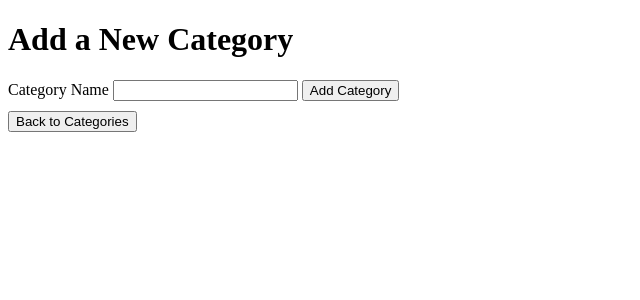
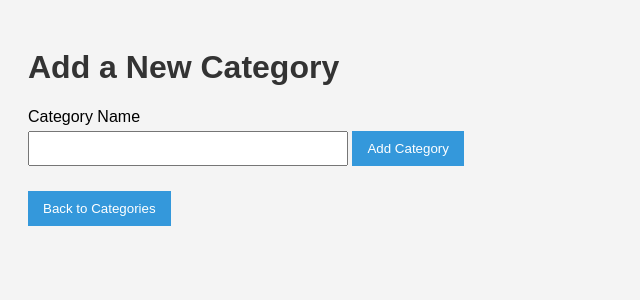
Before and after one commit to Jenson1301/Kuizpedia_4-02, a Flask app: page /add-category in a window 1280 px wide. Shown: the top 300 px of the page, without its empty margins (0-640 px from the left). Run offline with Flask 3, Linux system fonts and the light colour scheme.

Commit message:
added css file

```diff
--- /dev/null
+++ b/backend/static/style.css
@@ -0,0 +1,36 @@
+body {
+    font-family: Arial, sans-serif;
+    background-color: #f4f4f4;
+    padding: 20px;
+}
+
+h1 {
+    color: #333;
+}
+
+form {
+    margin-bottom: 15px;
+}
+
+label {
+    display: block;
+    margin-bottom: 5px;
+}
+
+input[type="text"] {
+    padding: 8px;
+    width: 300px;
+    margin-bottom: 10px;
+}
+
+button {
+    padding: 10px 15px;
+    background-color: #3498db;
+    color: white;
+    border: none;
+    cursor: pointer;
+}
+
+button:hover {
+    background-color: #2980b9;
+}
--- a/backend/templates/add_category.html
+++ b/backend/templates/add_category.html
@@ -1,9 +1,8 @@
-<!DOCTYPE html>
-<html>
-<head>
-    <title>Add New Category</title>
-</head>
-<body>
+{% extends 'base.html' %}
+
+{% block title %}Add New Category{% endblock %}
+
+{% block body %}
     <h1>Add a New Category</h1>
 
     <form action="{{ url_for('kuiz.add_category') }}" method="POST">
@@ -16,5 +15,4 @@
     <form action="{{ url_for('kuiz.show_categories') }}" method="GET" style="margin-top: 10px;">
         <button type="submit">Back to Categories</button>
     </form>
-</body>
-</html>
+{% endblock %}
--- a/backend/templates/base.html
+++ b/backend/templates/base.html
@@ -4,7 +4,7 @@
         <meta charset="UTF-8"/>
         <meta http-equiv="X-UA-Compatible" content="IE=edge"/>
         <meta name="viewport" content="width=device-width, initial-scale=1.0"/>
-        <link rel="stylesheet" href=""/>
+        <link rel="stylesheet" href="{{url_for('static', filename='style.css')}}"/>
         <title>{% block title %}Kuizpedia{% endblock %}</title>
     </head>
     <body>
--- a/backend/templates/categories.html
+++ b/backend/templates/categories.html
@@ -1,7 +1,6 @@
 {% extends 'base.html' %}
 
 {% block title %}Select Category - Kuizpedia{% endblock %}
-
 
 {% block body %}
 <h1>Select a Quiz Category</h1>
--- a/backend/templates/edit_category.html
+++ b/backend/templates/edit_category.html
@@ -1,3 +1,6 @@
+{% extends 'base.html' %}
+
+{% block body %}
 <h3>Questions in this Category</h3>
 <ul>
     {% for question in questions %}
@@ -29,3 +32,4 @@
 <form action="{{ url_for('kuiz.show_categories') }}" method="GET">
     <button type="submit">← Back to Categories</button>
 </form>
+{% endblock %}
```
Also changed, not shown: backend/templates/choose_timer.html (+6 -10 lines), backend/templates/no_permission.html (+6 -9 lines).
